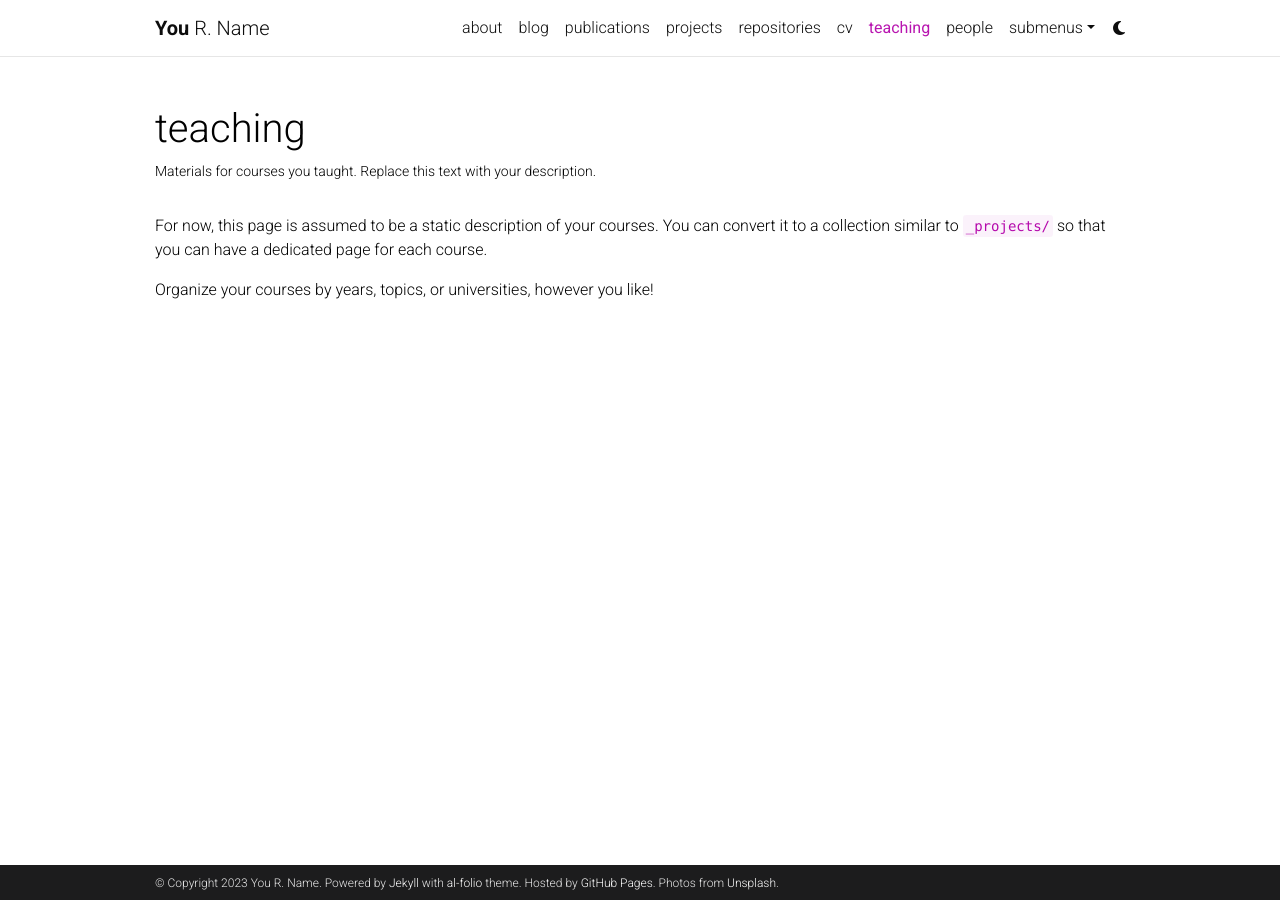
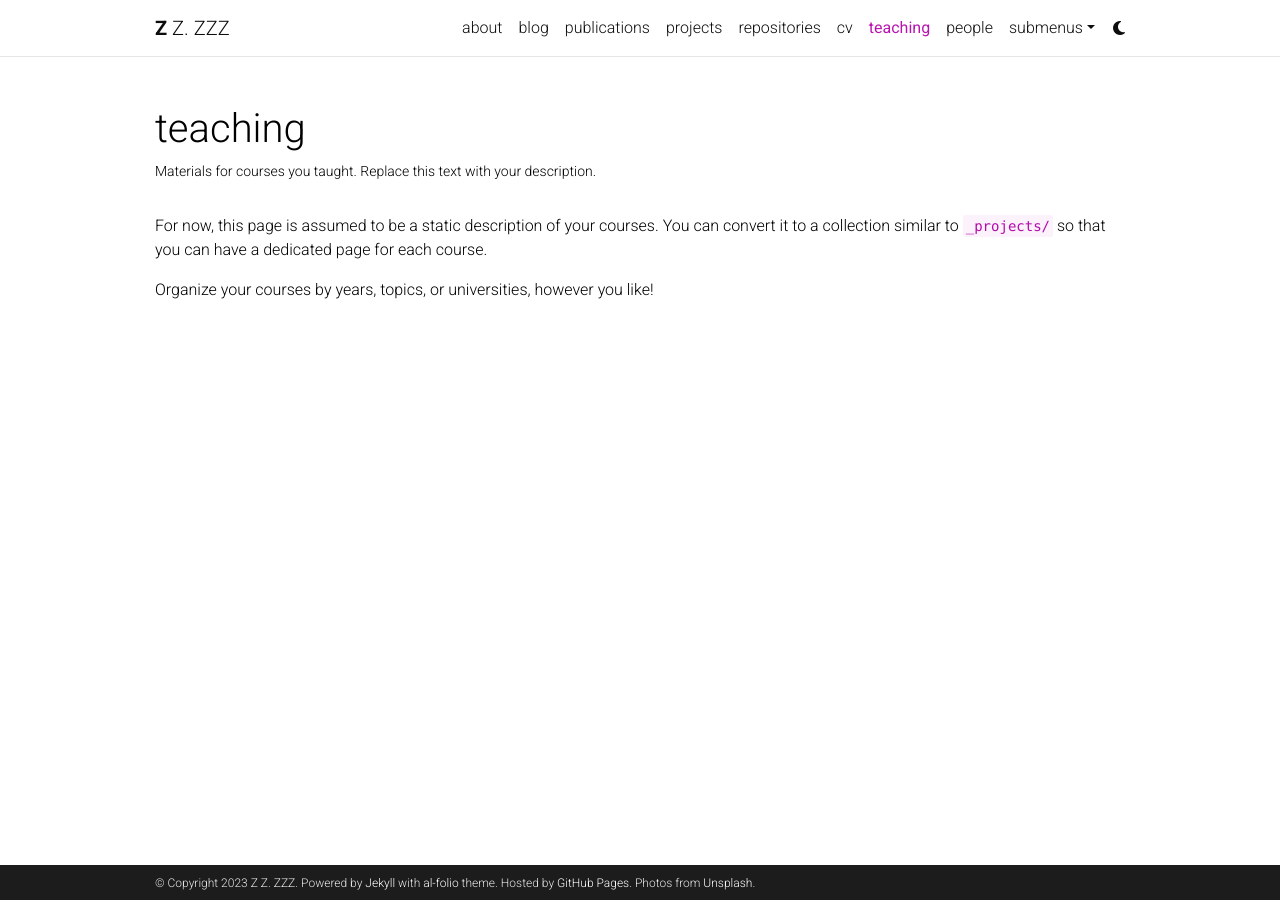
Before and after one commit to bhristov610/bhristov610.github.io, a Jekyll site: the page built from _pages/teaching.md, in a window 1280 px wide. Built offline with Jekyll 4.4.1, drawn with Linux system fonts in a browser that asks for light colours; comment, search, counter and statistics services are not loaded; a style sheet for code colours, icons or effects is not loaded.

Commit message:
Update _config.yml

```diff
--- a/_config.yml
+++ b/_config.yml
@@ -3,12 +3,12 @@
 # -----------------------------------------------------------------------------
 
 title: blank # the website title (if blank, full name will be used instead)
-first_name: You
-middle_name: R.
-last_name: Name
-email: you@example.com
+first_name: Z
+middle_name: Z.
+last_name: ZZZ
+email: yozzu@example.com
 description: > # the ">" symbol means to ignore newlines until "footer_text:"
-  A simple, whitespace theme for academics. Based on [*folio](https://github.com/bogoli/-folio) design.
+ mu site
 footer_text: >
   Powered by <a href="https://jekyllrb.com/" target="_blank">Jekyll</a> with <a href="https://github.com/alshedivat/al-folio">al-folio</a> theme.
   Hosted by <a href="https://pages.github.com/" target="_blank">GitHub Pages</a>.
```
